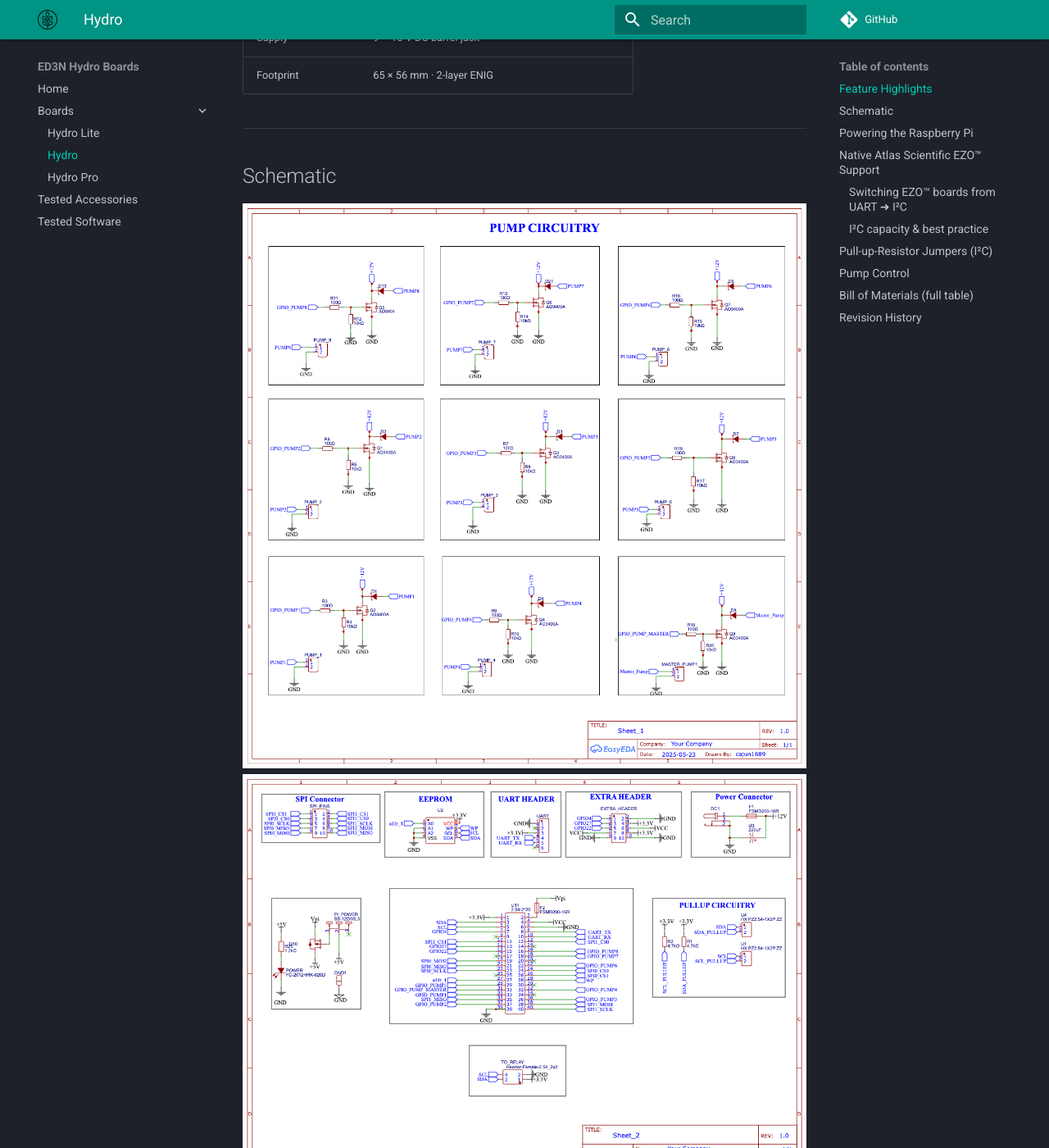
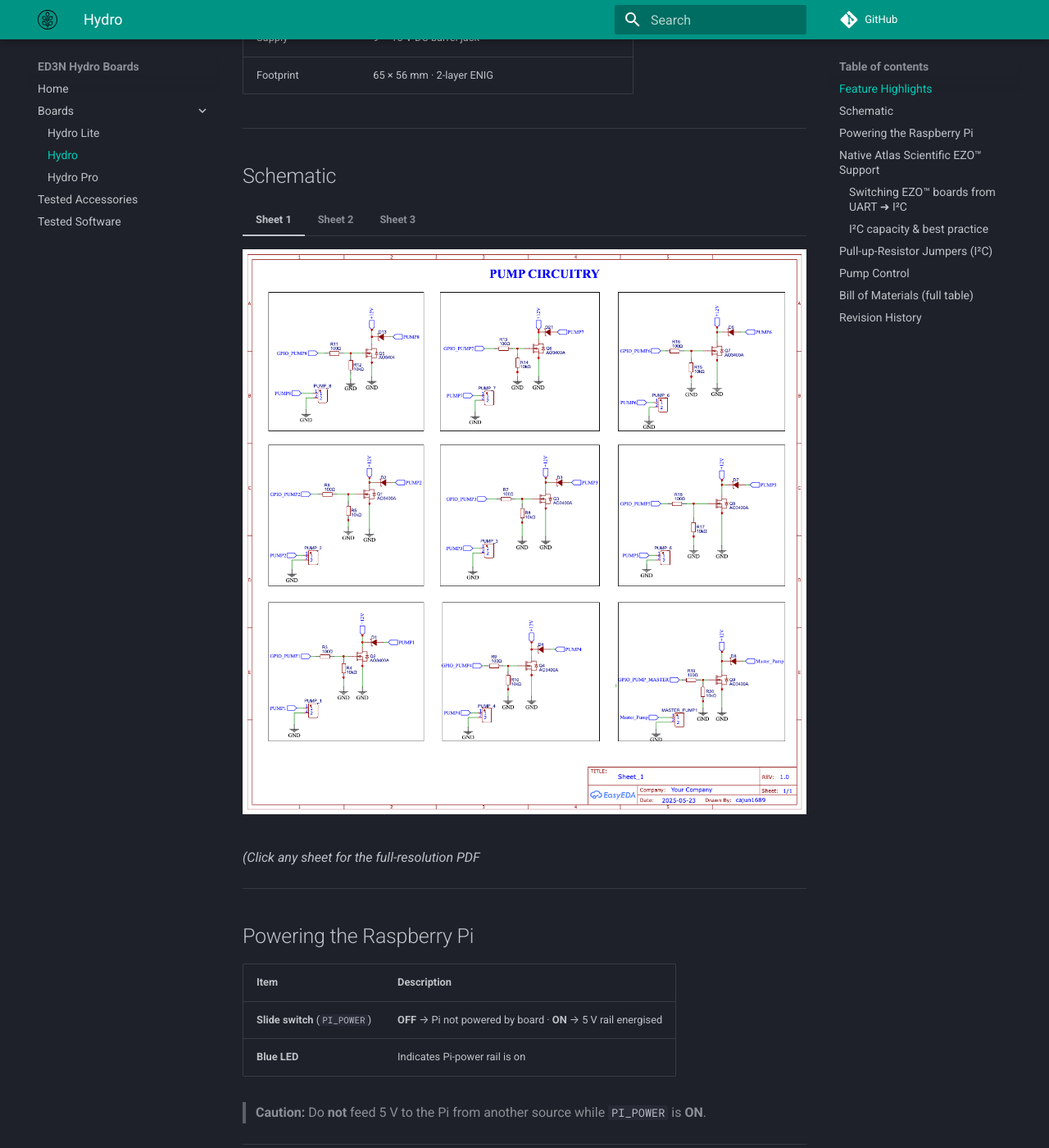
Before and after one commit to cajun1689/ed3n, an MkDocs documentation site: the page built from docs/boards/hydro.md, in a window 1280 px wide and 1400 px high, scrolled down 796 px. Shown: the whole window at 82% size. Built offline with MkDocs 1.6.1 and Material for MkDocs 9.7.7, drawn with Linux system fonts in a browser that asks for light colours; comment, search, counter and statistics services are not loaded; some of the changed text lies outside the part shown.

Commit message:
docs(hydro): tabbed schematics + new PDF link

```diff
--- a/docs/boards/hydro.md
+++ b/docs/boards/hydro.md
@@ -26,11 +26,19 @@ Everything in **Hydro Basic**, plus Pi power-backfeed and native Atlas Scientifi
 
 ## Schematic
 
-![Sheet 1](../images/hydro/Sheet_1.png)
-![Sheet 2](../images/hydro/Sheet_2.png)
-![Sheet 3](../images/hydro/Sheet_3.png)
+=== "Sheet 1"
 
-*(Click the image for the PDF.)*
+    [![Sheet 1](../images/hydro/Sheet_1.png)](../hardware/hydro/hydro-schematic-new.pdf)
+
+=== "Sheet 2"
+
+    [![Sheet 2](../images/hydro/Sheet_2.png)](../hardware/hydro/hydro-schematic-new.pdf)
+
+=== "Sheet 3"
+
+    [![Sheet 3](../images/hydro/Sheet_3.png)](../hardware/hydro/hydro-schematic-new.pdf)
+
+*(Click any sheet for the full-resolution PDF*
 
 ---
 
```
